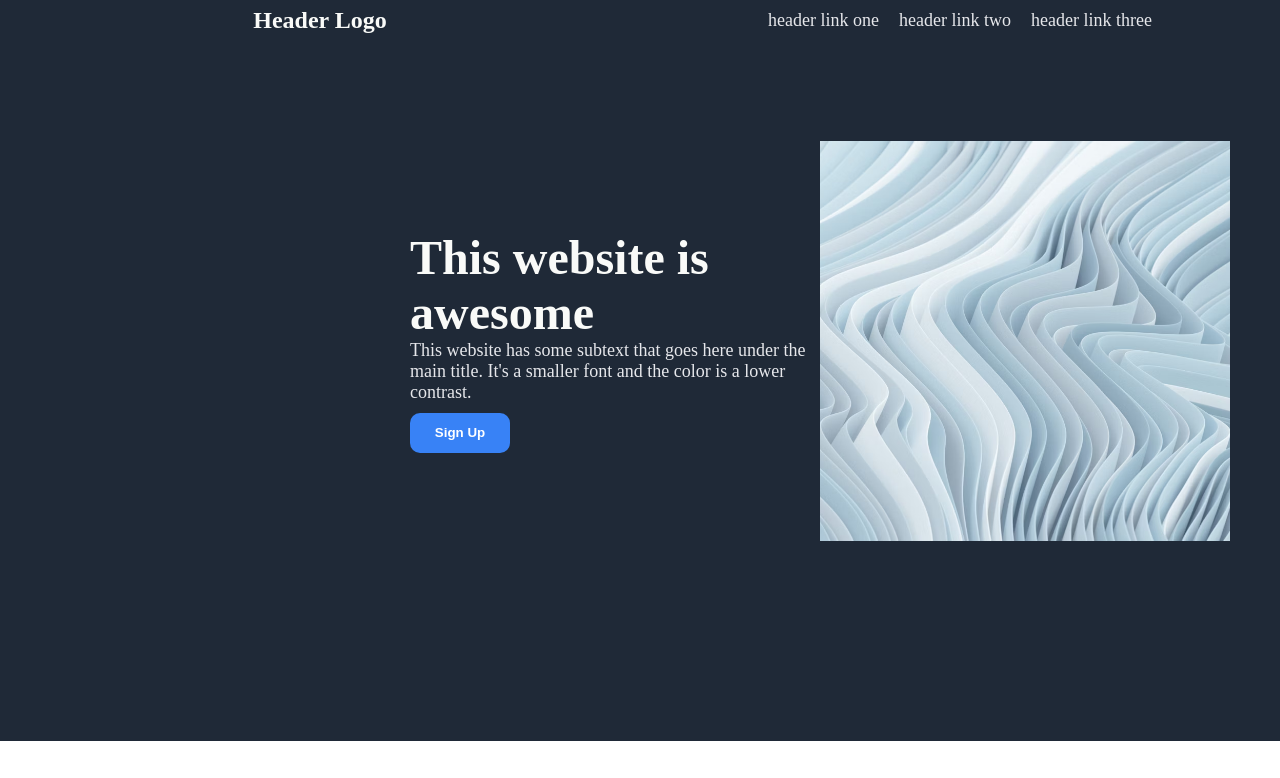
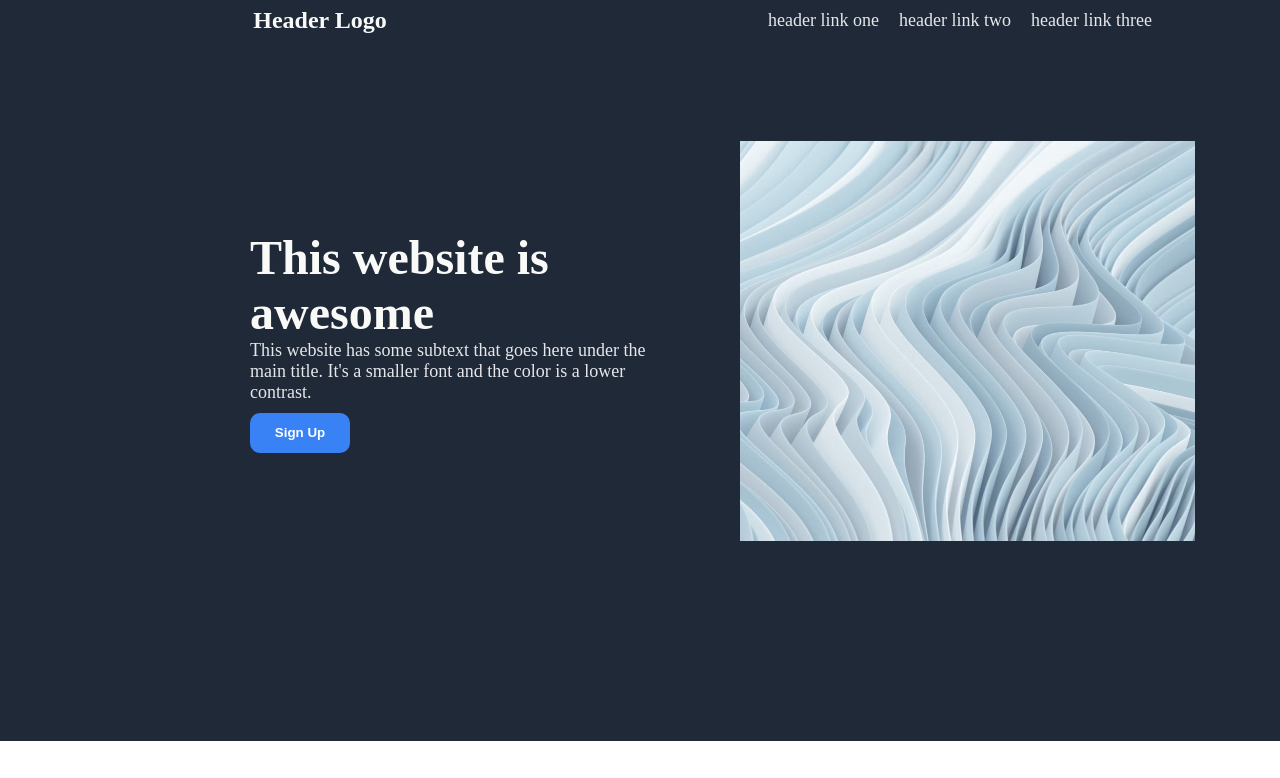
Before and after one commit to RitaIssa/landing-page, a plain HTML site: page index.html in a window 1280 px wide. Shown: the top 778 px of the page. Drawn offline with Linux system fonts and the light colour scheme.

```diff
--- a/style.css
+++ b/style.css
@@ -74,7 +74,7 @@
     flex-direction: column;
     width: 50%;
     justify-content: center;
-    margin-left: 360px;
+    margin-left: 200px;
     margin-bottom: 100px;
 }
 
```
